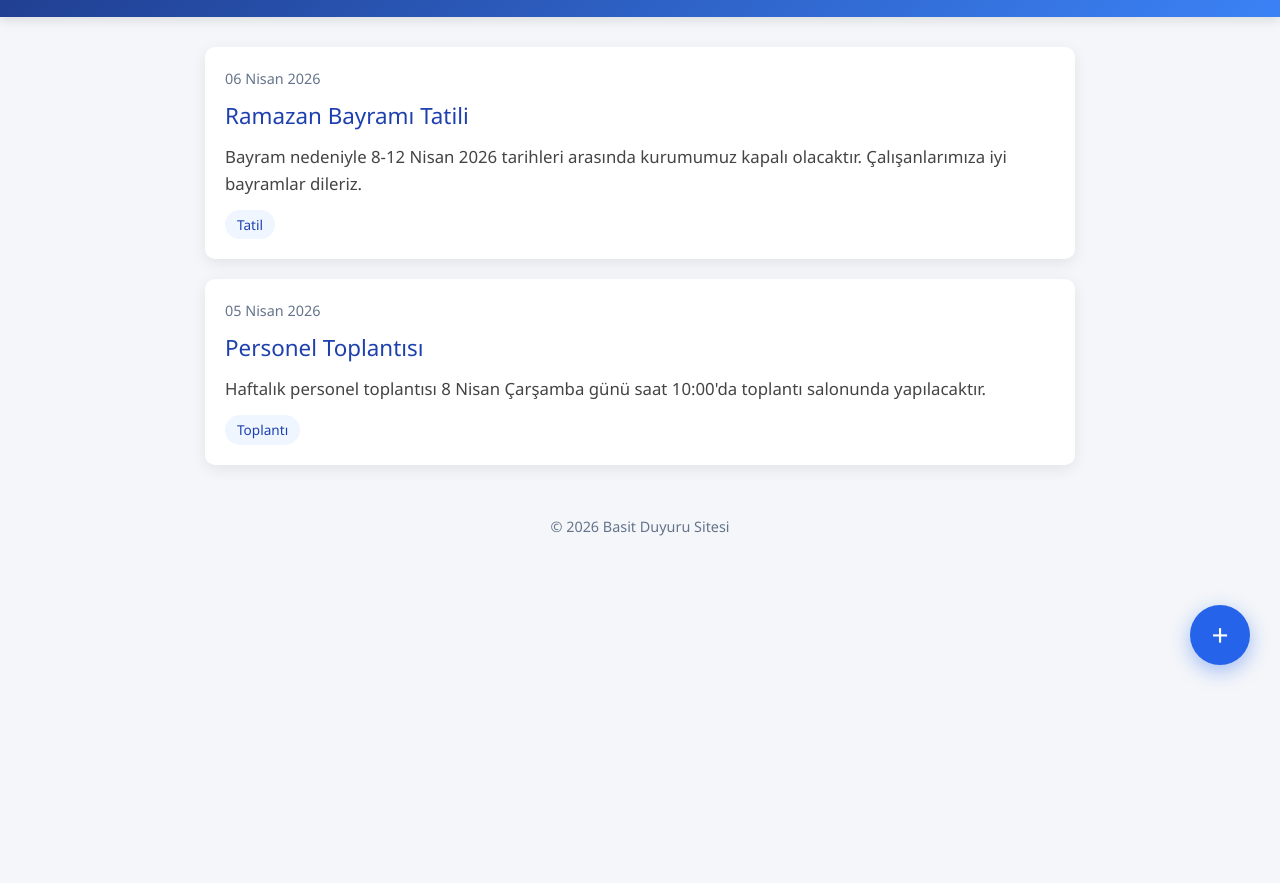
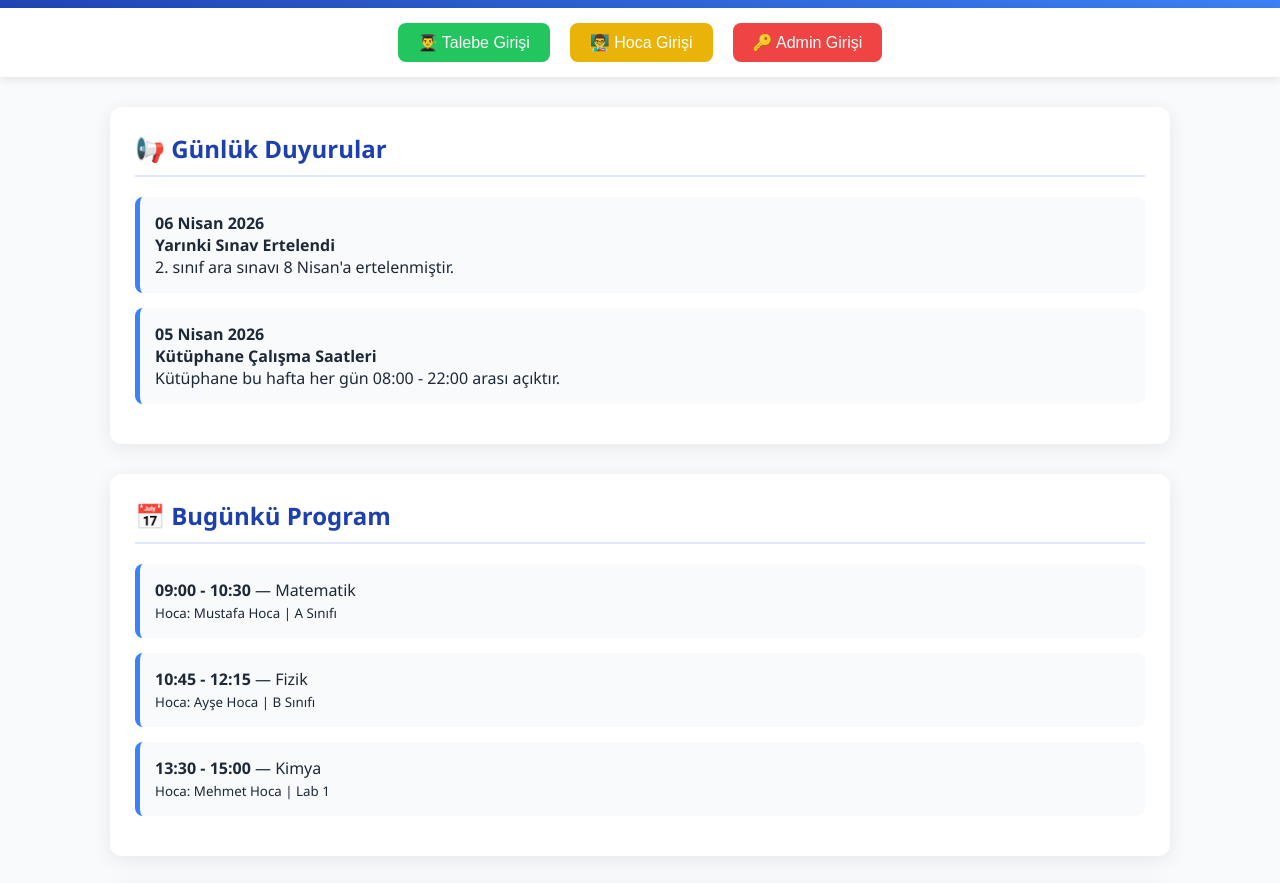
Before and after one commit to designergon212-glitch/YteSystem, a plain HTML site: page index.html in a window 1280 px wide. Shown: the part 105-988 px from the top of the page. Before the commit the page ends 800 px from the top, so only its background shows below. Drawn offline with Linux system fonts and the light colour scheme.

Commit message:
Update index.html

```diff
--- a/index.html
+++ b/index.html
@@ -3,191 +3,274 @@
 <head>
     <meta charset="UTF-8">
     <meta name="viewport" content="width=device-width, initial-scale=1.0">
-    <title>Duyuru Panosu</title>
+    <title>Kurum Duyuru & Takip Sistemi</title>
     <style>
-        * {
-            margin: 0;
-            padding: 0;
-            box-sizing: border-box;
-        }
-
+        * { margin: 0; padding: 0; box-sizing: border-box; }
         body {
             font-family: 'Segoe UI', Tahoma, Geneva, Verdana, sans-serif;
-            background-color: #f4f6f9;
-            color: #333;
-            line-height: 1.6;
+            background-color: #f8fafc;
+            color: #1e2937;
         }
 
         header {
-            background: linear-gradient(135deg, #1e3a8a, #3b82f6);
+            background: linear-gradient(135deg, #1e40af, #3b82f6);
             color: white;
-            padding: 20px;
+            padding: 1.5rem;
             text-align: center;
-            box-shadow: 0 4px 10px rgba(0,0,0,0.1);
+            box-shadow: 0 4px 12px rgba(0,0,0,0.1);
         }
 
-        h1 {
-            font-size: 2.2rem;
+        .nav {
+            background: white;
+            padding: 15px;
+            box-shadow: 0 2px 10px rgba(0,0,0,0.1);
+            display: flex;
+            justify-content: center;
+            gap: 20px;
+            flex-wrap: wrap;
         }
 
-        .container {
-            max-width: 900px;
-            margin: 30px auto;
-            padding: 0 15px;
-        }
-
-        .duyuru {
-            background: white;
-            border-radius: 10px;
-            padding: 20px;
-            margin-bottom: 20px;
-            box-shadow: 0 4px 15px rgba(0,0,0,0.08);
-            transition: transform 0.2s;
-        }
-
-        .duyuru:hover {
-            transform: translateY(-5px);
-        }
-
-        .duyuru-tarih {
-            color: #64748b;
-            font-size: 0.9rem;
-            margin-bottom: 8px;
-        }
-
-        .duyuru-baslik {
-            font-size: 1.4rem;
-            margin-bottom: 10px;
-            color: #1e40af;
-        }
-
-        .duyuru-icerik {
-            color: #444;
-            font-size: 1.05rem;
-        }
-
-        .etiket {
-            display: inline-block;
-            background: #eff6ff;
-            color: #1e40af;
-            padding: 4px 12px;
-            border-radius: 20px;
-            font-size: 0.85rem;
-            margin-top: 12px;
-        }
-
-        .yeniekle {
-            position: fixed;
-            bottom: 30px;
-            right: 30px;
-            background: #2563eb;
-            color: white;
-            width: 60px;
-            height: 60px;
-            border-radius: 50%;
-            font-size: 30px;
-            display: flex;
-            align-items: center;
-            justify-content: center;
-            box-shadow: 0 6px 20px rgba(37, 99, 235, 0.4);
+        .btn {
+            padding: 10px 20px;
+            border: none;
+            border-radius: 8px;
             cursor: pointer;
+            font-size: 1rem;
             transition: 0.3s;
         }
 
-        .yeniekle:hover {
-            background: #1e40af;
-            transform: scale(1.1);
+        .btn-talebe { background: #22c55e; color: white; }
+        .btn-hoca { background: #eab308; color: white; }
+        .btn-admin { background: #ef4444; color: white; }
+
+        .btn:hover { transform: translateY(-3px); }
+
+        .container {
+            max-width: 1100px;
+            margin: 30px auto;
+            padding: 0 20px;
         }
 
-        footer {
+        .section {
+            background: white;
+            border-radius: 12px;
+            padding: 25px;
+            margin-bottom: 30px;
+            box-shadow: 0 4px 20px rgba(0,0,0,0.08);
+        }
+
+        h2 {
+            margin-bottom: 20px;
+            color: #1e40af;
+            border-bottom: 2px solid #e0e7ff;
+            padding-bottom: 10px;
+        }
+
+        .duyuru, .program-item, .hoca-durum {
+            padding: 15px;
+            border-left: 5px solid #3b82f6;
+            background: #f8fafc;
+            margin-bottom: 15px;
+            border-radius: 8px;
+        }
+
+        .hoca-durum {
+            display: flex;
+            justify-content: space-between;
+            align-items: center;
+        }
+
+        .status {
+            padding: 6px 14px;
+            border-radius: 20px;
+            font-size: 0.9rem;
+        }
+
+        .status.toplantida { background: #fef3c7; color: #854d0e; }
+        .status.ders { background: #dbeafe; color: #1e40af; }
+        .status.musait { background: #d1fae5; color: #166534; }
+
+        .login-modal {
+            display: none;
+            position: fixed;
+            top: 0; left: 0; right: 0; bottom: 0;
+            background: rgba(0,0,0,0.6);
+            align-items: center;
+            justify-content: center;
+            z-index: 1000;
+        }
+
+        .modal-content {
+            background: white;
+            padding: 30px;
+            border-radius: 12px;
+            width: 100%;
+            max-width: 400px;
+        }
+
+        input {
+            width: 100%;
+            padding: 12px;
+            margin: 10px 0;
+            border: 1px solid #cbd5e1;
+            border-radius: 8px;
+        }
+
+        .footer {
             text-align: center;
             padding: 20px;
             color: #64748b;
-            font-size: 0.9rem;
+            margin-top: 50px;
         }
     </style>
 </head>
 <body>
 
     <header>
-        <h1>📢 Duyuru Panosu</h1>
-        <p>Kurumumuzun Güncel Duyuruları</p>
+        <h1>🏫 Kurum Takip Sistemi</h1>
+        <p>Günlük Duyurular • Program • Hoca Durumları</p>
     </header>
 
-    <div class="container" id="duyurular">
-        <!-- JavaScript ile duyurular buraya eklenecek -->
+    <div class="nav">
+        <button class="btn btn-talebe" onclick="girisYap('talebe')">👨‍🎓 Talebe Girişi</button>
+        <button class="btn btn-hoca" onclick="girisYap('hoca')">👨‍🏫 Hoca Girişi</button>
+        <button class="btn btn-admin" onclick="girisYap('admin')">🔑 Admin Girişi</button>
     </div>
 
-    <!-- Yeni Duyuru Ekle Butonu -->
-    <div class="yeniekle" onclick="yeniDuyuruEkle()">+</div>
+    <div class="container">
 
-    <footer>
-        &copy; 2026 Basit Duyuru Sitesi
-    </footer>
+        <!-- Günlük Duyurular -->
+        <div class="section">
+            <h2>📢 Günlük Duyurular</h2>
+            <div id="duyurular"></div>
+        </div>
+
+        <!-- Günlük Program -->
+        <div class="section">
+            <h2>📅 Bugünkü Program</h2>
+            <div id="program"></div>
+        </div>
+
+        <!-- Hocaların Durumu -->
+        <div class="section">
+            <h2>👨‍🏫 Hocaların Mevcut Durumu</h2>
+            <div id="hoca-durumlari"></div>
+        </div>
+
+    </div>
+
+    <!-- Giriş Modalı -->
+    <div class="login-modal" id="loginModal">
+        <div class="modal-content">
+            <h2 id="modalTitle">Giriş Yap</h2>
+            <input type="text" id="kullaniciAdi" placeholder="Kullanıcı Adı">
+            <input type="password" id="sifre" placeholder="Şifre">
+            <button class="btn" style="width:100%; margin-top:15px; background:#1e40af; color:white;" onclick="girisKontrol()">Giriş Yap</button>
+            <button class="btn" style="width:100%; margin-top:10px; background:#64748b; color:white;" onclick="modalKapat()">İptal</button>
+        </div>
+    </div>
+
+    <div class="footer">
+        Kurum Duyuru & Takip Sistemi © 2026
+    </div>
 
     <script>
-        // Örnek duyurular (localStorage ile kaydedilir)
-        let duyurular = JSON.parse(localStorage.getItem('duyurular')) || [
-            {
-                id: 1,
-                tarih: "06 Nisan 2026",
-                baslik: "Ramazan Bayramı Tatili",
-                icerik: "Bayram nedeniyle 8-12 Nisan 2026 tarihleri arasında kurumumuz kapalı olacaktır. Çalışanlarımıza iyi bayramlar dileriz.",
-                etiket: "Tatil"
-            },
-            {
-                id: 2,
-                tarih: "05 Nisan 2026",
-                baslik: "Personel Toplantısı",
-                icerik: "Haftalık personel toplantısı 8 Nisan Çarşamba günü saat 10:00'da toplantı salonunda yapılacaktır.",
-                etiket: "Toplantı"
-            }
+        // Örnek Veriler
+        let duyurular = [
+            { tarih: "06 Nisan 2026", baslik: "Yarınki Sınav Ertelendi", icerik: "2. sınıf ara sınavı 8 Nisan'a ertelenmiştir." },
+            { tarih: "05 Nisan 2026", baslik: "Kütüphane Çalışma Saatleri", icerik: "Kütüphane bu hafta her gün 08:00 - 22:00 arası açıktır." }
         ];
 
-        // Duyuruları ekrana bas
-        function duyurulariGoster() {
-            const container = document.getElementById('duyurular');
-            container.innerHTML = '';
+        let program = [
+            { saat: "09:00 - 10:30", ders: "Matematik", hoca: "Mustafa Hoca", sinif: "A Sınıfı" },
+            { saat: "10:45 - 12:15", ders: "Fizik", hoca: "Ayşe Hoca", sinif: "B Sınıfı" },
+            { saat: "13:30 - 15:00", ders: "Kimya", hoca: "Mehmet Hoca", sinif: "Lab 1" }
+        ];
 
-            duyurular.forEach(duyuru => {
-                const div = document.createElement('div');
-                div.className = 'duyuru';
-                div.innerHTML = `
-                    <div class="duyuru-tarih">${duyuru.tarih}</div>
-                    <div class="duyuru-baslik">${duyuru.baslik}</div>
-                    <div class="duyuru-icerik">${duyuru.icerik}</div>
-                    <span class="etiket">${duyuru.etiket}</span>
-                `;
-                container.appendChild(div);
+        let hocalar = [
+            { ad: "Mustafa Hoca", durum: "toplantida", aciklama: "Toplantıda (Yönetim Kurulu)" },
+            { ad: "Ayşe Hoca", durum: "ders", aciklama: "Fizik dersi - B Sınıfı" },
+            { ad: "Mehmet Hoca", durum: "musait", aciklama: "Ofisinde" },
+            { ad: "Zeynep Hoca", durum: "musait", aciklama: "Öğrenci görüşmesi yapıyor" }
+        ];
+
+        let mevcutKullanici = null;
+
+        // Giriş Modalını Aç
+        function girisYap(rol) {
+            mevcutKullanici = { rol: rol };
+            document.getElementById('modalTitle').textContent =
+                rol === 'talebe' ? '👨‍🎓 Talebe Girişi' :
+                rol === 'hoca' ? '👨‍🏫 Hoca Girişi' : '🔑 Admin Girişi';
+
+            document.getElementById('loginModal').style.display = 'flex';
+        }
+
+        function modalKapat() {
+            document.getElementById('loginModal').style.display = 'none';
+            document.getElementById('kullaniciAdi').value = '';
+            document.getElementById('sifre').value = '';
+        }
+
+        // Basit giriş kontrolü (gerçek projede backend ile yapılacak)
+        function girisKontrol() {
+            const kullanici = document.getElementById('kullaniciAdi').value;
+            const sifre = document.getElementById('sifre').value;
+
+            if (kullanici && sifre) {
+                alert(`${mevcutKullanici.rol.toUpperCase()} olarak giriş yapıldı!\nKullanıcı: ${kullanici}`);
+                modalKapat();
+
+                // İleride buraya rol bazlı farklı sayfalar veya menüler eklenebilir
+            } else {
+                alert("Kullanıcı adı ve şifre giriniz!");
+            }
+        }
+
+        // Sayfayı doldur
+        function sayfayiDoldur() {
+            // Duyurular
+            const duyuruDiv = document.getElementById('duyurular');
+            duyuruDiv.innerHTML = '';
+            duyurular.forEach(d => {
+                duyuruDiv.innerHTML += `
+                    <div class="duyuru">
+                        <strong>${d.tarih}</strong><br>
+                        <b>${d.baslik}</b><br>
+                        ${d.icerik}
+                    </div>`;
+            });
+
+            // Program
+            const programDiv = document.getElementById('program');
+            programDiv.innerHTML = '';
+            program.forEach(p => {
+                programDiv.innerHTML += `
+                    <div class="duyuru">
+                        <strong>${p.saat}</strong> — ${p.ders}<br>
+                        <small>Hoca: ${p.hoca} | ${p.sinif}</small>
+                    </div>`;
+            });
+
+            // Hoca Durumları
+            const hocaDiv = document.getElementById('hoca-durumlari');
+            hocaDiv.innerHTML = '';
+            hocalar.forEach(h => {
+                let statusClass = '';
+                if (h.durum === 'toplantida') statusClass = 'toplantida';
+                else if (h.durum === 'ders') statusClass = 'ders';
+                else statusClass = 'musait';
+
+                hocaDiv.innerHTML += `
+                    <div class="hoca-durum">
+                        <div><strong>${h.ad}</strong></div>
+                        <div class="status ${statusClass}">${h.aciklama}</div>
+                    </div>`;
             });
         }
 
-        // Yeni duyuru ekleme
-        function yeniDuyuruEkle() {
-            const baslik = prompt("Duyuru Başlığı:");
-            if (!baslik) return;
-
-            const icerik = prompt("Duyuru İçeriği:");
-            if (!icerik) return;
-
-            const etiket = prompt("Etiket (ör: Tatil, Toplantı, Önemli):") || "Genel";
-
-            const yeniDuyuru = {
-                id: Date.now(),
-                tarih: new Date().toLocaleDateString('tr-TR', { day: '2-digit', month: 'long', year: 'numeric' }),
-                baslik: baslik,
-                icerik: icerik,
-                etiket: etiket
-            };
-
-            duyurular.unshift(yeniDuyuru); // En başa ekle
-            localStorage.setItem('duyurular', JSON.stringify(duyurular));
-            duyurulariGoster();
-        }
-
-        // Sayfa yüklendiğinde duyuruları göster
-        window.onload = duyurulariGoster;
+        // Sayfa yüklendiğinde
+        window.onload = sayfayiDoldur;
     </script>
-
 </body>
 </html>
```
